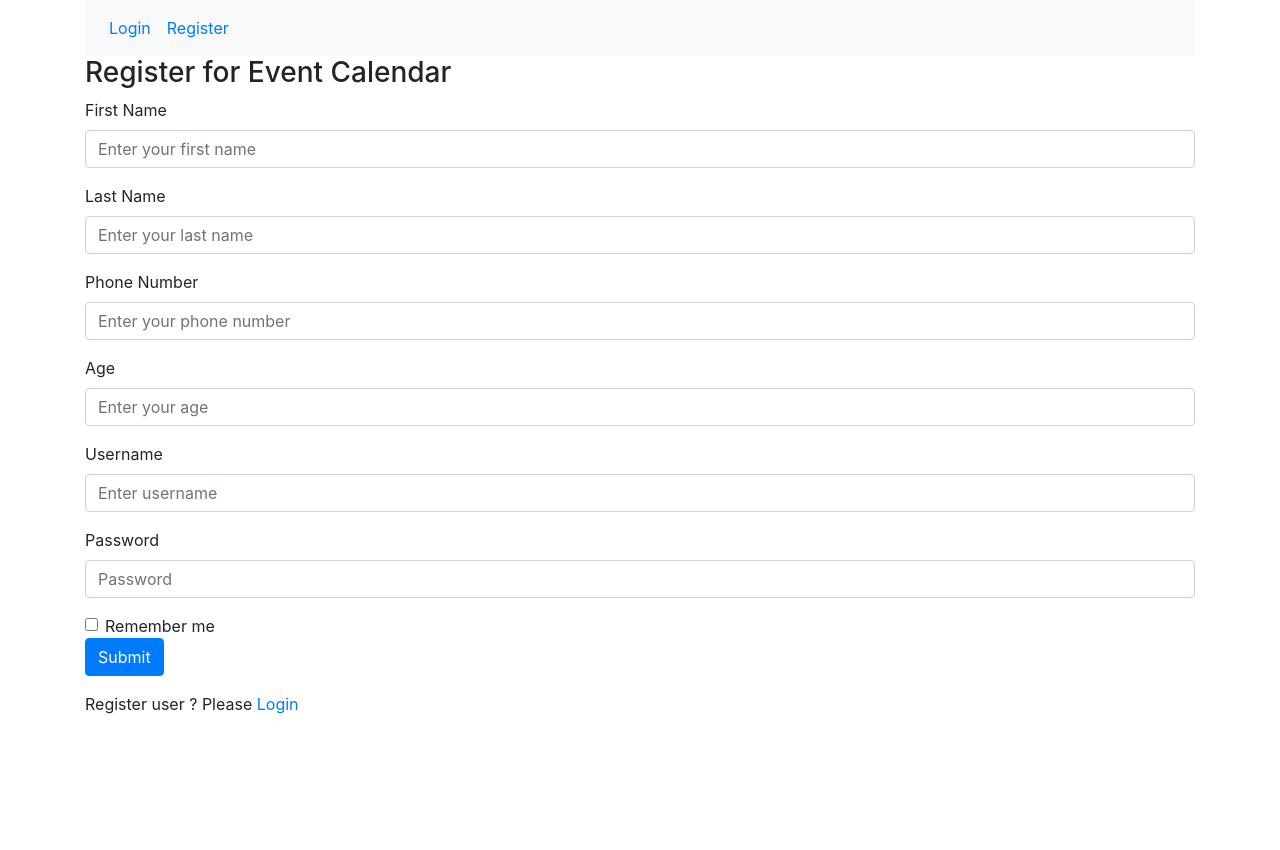
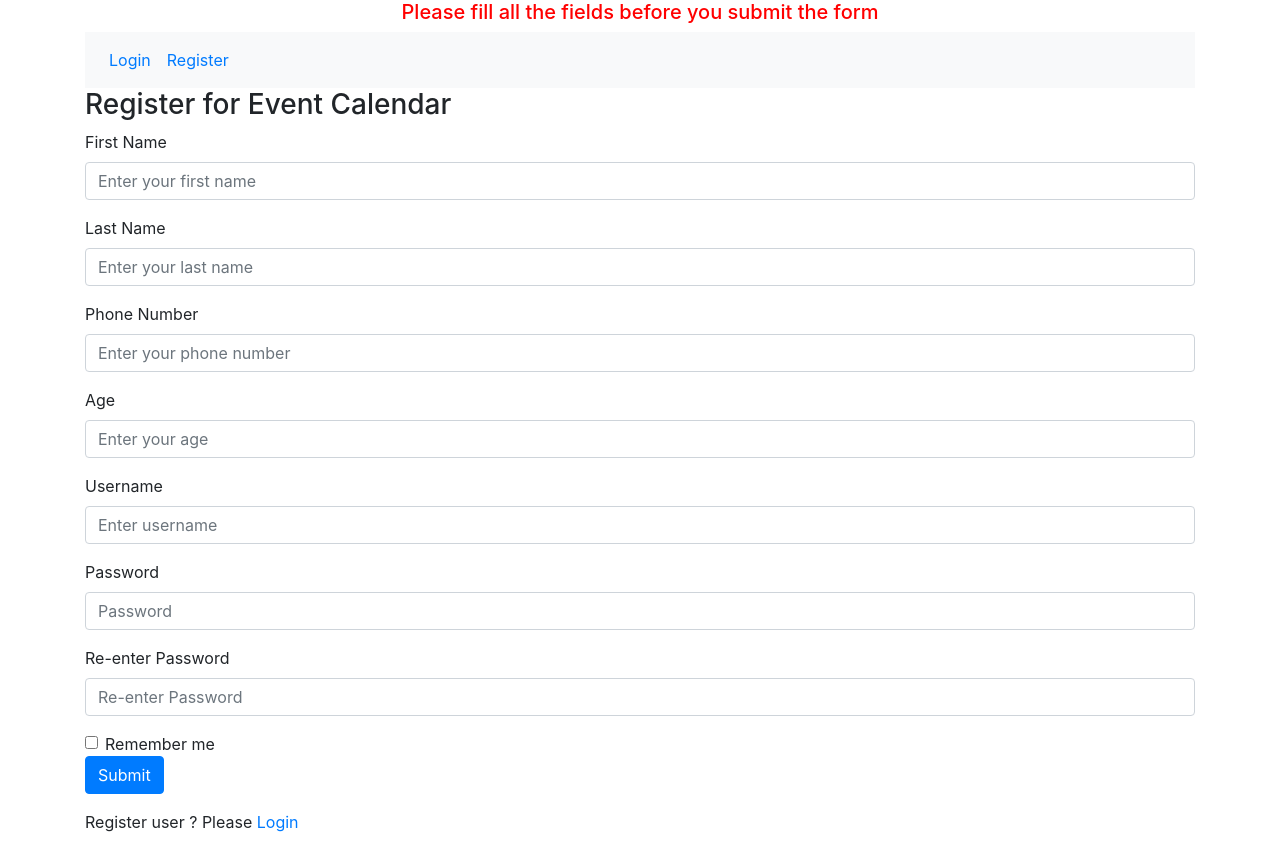
Before and after one commit to sophia-git-hub/eventCalendar, a CodeIgniter app: page /eventSchedular/index.php/login/userRegister in a window 1280 px wide. Before the commit the page ends 714 px from the top, so only its background shows below. Run offline with CodeIgniter, Linux system fonts and the light colour scheme.

Commit message:
final commit

```diff
--- a/application/controllers/Event.php
+++ b/application/controllers/Event.php
@@ -11,6 +11,10 @@ class Event extends CI_Controller
         header('Access-Control-Allow-Origin: *');
 		header("Access-Control-Allow-Methods: POST, OPTIONS");
 		header("Access-Control-Allow-Headers: Content-Type, Content-Length, Accept-Encoding");
+
+		if(!$this->session->userdata('username')){
+			redirect(base_url().'Login');
+		}
     }
 
     public function index(){
--- a/application/controllers/Login.php
+++ b/application/controllers/Login.php
@@ -62,7 +62,7 @@ class Login extends CI_Controller
 		$this->index();
 	}
 
-	function userRegister(){
+	public function userRegister(){
 
 		$this->form_validation->set_rules('fname', 'fname', 'required');
 		$this->form_validation->set_rules('lname', 'lname', 'required');
@@ -70,8 +70,12 @@ class Login extends CI_Controller
 		$this->form_validation->set_rules('age', 'age', 'required');
 		$this->form_validation->set_rules('username', 'username', 'required');
 		$this->form_validation->set_rules('password', 'password', 'required');
+		$this->form_validation->set_rules('rePassword', 'rePassword', 'required');
 
 		if ($this->form_validation->run()){
+
+			if($this->input->post('password') === $this->input->post('rePassword')){
+
 			$pnumber = $this->input->post('pnumber');
 			$username = $this->input->post('username');
 
@@ -102,7 +106,7 @@ class Login extends CI_Controller
 				{
 					echo "<h5 style='color:green;text-align:center;'>User ".$this->input->post('fname')." ".$this->input->post('lname').". has been registered successfully.</h5>";
 					echo "<h6 style='color:green;text-align:center;'>Please Login to create an event</h6>";
-					$this->index();
+					redirect(base_url());
 					exit();
 				}
 				else{
@@ -110,8 +114,16 @@ class Login extends CI_Controller
 				}
 			}
 		}
-
-		$this->userReg();
+		else
+		{
+			echo "<h5 style='color:red;text-align:center;'>Passwords do not match</h5>";
+		}
+	}
+	else
+	{
+		echo "<h5 style='color:red;text-align:center;'>Please fill all the fields before you submit the form</h5>";
+	}
+	$this->userReg();
 	}
 }
 ?>
--- a/application/models/LoginModel.php
+++ b/application/models/LoginModel.php
@@ -11,7 +11,7 @@ class LoginModel extends CI_Model
 
 	public function validate($username,$userpassword){
 		$user = $this->db->get_where('users', array('username' => $username))->row();
-		if($user->password == md5($userpassword))
+		if(!empty($user) && $user->password == md5($userpassword))
 		{
 			return $user;
 		}
--- a/application/views/login/Register.php
+++ b/application/views/login/Register.php
@@ -27,6 +27,10 @@ $this->load->view('templates/header');
     	<label for="exampleInputPassword1">Password</label>
     	<input type="password" class="form-control" id="exampleInputPassword1" placeholder="Password" name="password">
   	</div>
+    <div class="form-group">
+      <label for="exampleInputPassword1">Re-enter Password</label>
+      <input type="password" class="form-control" id="exampleInputPassword1" placeholder="Re-enter Password" name="rePassword">
+    </div>
   	<div class="form-check">
     	<input type="checkbox" class="form-check-input" id="exampleCheck1" name="rememberMe">
     	<label class="form-check-label" for="exampleCheck1">Remember me</label>
```
Also changed, not shown: application/views/pages/Event.php (+5 -3 lines).
